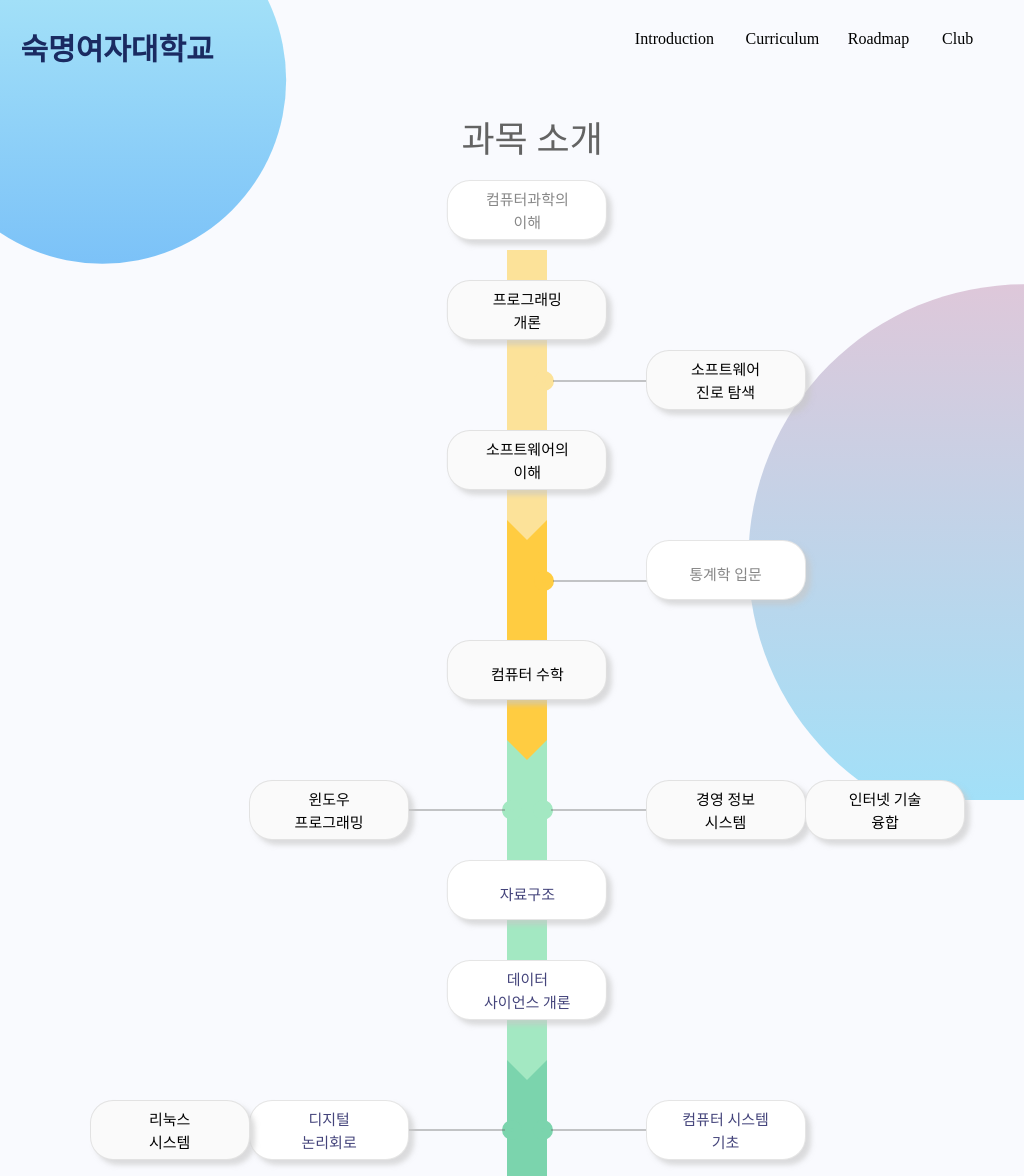
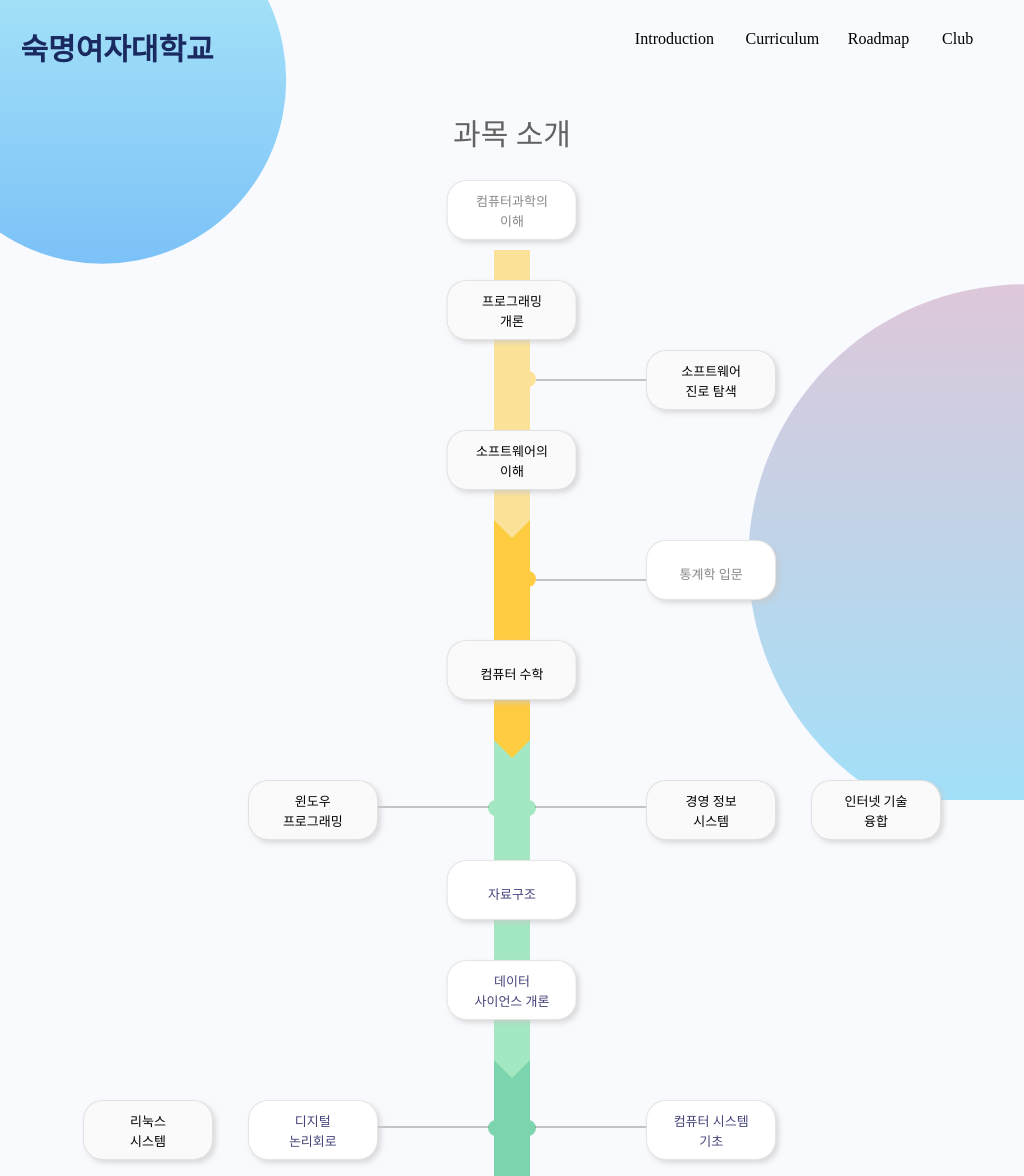
Before and after one commit to yugyeongh/SMSWhomepage, a React (Create React App) app: page /curriculum in a window 1024 px wide. Shown: the top 1176 px of the page. Built offline with nearby package versions, Linux system fonts and the light colour scheme; a web font is replaced by a local one.

Commit message:
curriculum responsive css

```diff
--- a/src/curriculum.css
+++ b/src/curriculum.css
@@ -14,21 +14,19 @@
     position: relative;
     /* border: 1px solid black ; */
     top: 50px;
-    width: 89%;
+    width: 90%;
     height: 2800px;
-    left: 7%;
+    left: 5%;
     overflow: hidden;
 }
 /* 타이틀 */
 .title-text {
-    width: 150px;
     position: absolute;
     top: 60px;
-    left: 51%;
+    left: 50%;
     transform: translateX(-50%);
     color: #636363;
-    font-family: Roboto;
-    font-weight: Regular;
+    font-weight: 500;
     font-size: 36px;
 }
 
@@ -44,20 +42,20 @@
 }
 
 .cs-subject{
-    width: 35%;
+    width: 30%;
     height: 2500px;
     position: absolute;
     top: 100px;
-    left: 2%;
+    left: 10%;
     z-index: 1;
 }
 
 .sw-subject{
-    width: 35%;
+    width: 30%;
     height: 2500px;
     position: absolute;
     top: 100px;
-    left: 63%;
+    left: 60%;
     z-index: 1;
 }
 
@@ -82,12 +80,12 @@
 }
 .box-left{
     position:absolute;
-    left: 25%;
+    left: 30%;
     transform: translateX(-50%);
 }
 .box-right{
     position:absolute;
-    left: 75%;
+    left: 70%;
     transform: translateX(-50%);
 }
 .box-back1 {background: rgba(250,250,250,1); color: black;}
@@ -233,7 +231,7 @@
     opacity: 1;
     position: absolute;
     top: 9px;
-    left: -2%;
+    left: -2.5%;
     border: 1px solid rgba(113, 113, 113, 0.4);
 }
 .sw-line01 {
@@ -241,7 +239,7 @@
     opacity: 1;
     position: absolute;
     top: 9px;
-    left: 12%;
+    left: 12.5%;
     border: 1px solid rgba(113, 113, 113, 0.4);
 }
 .sw-line02 {
@@ -249,7 +247,7 @@
     opacity: 1;
     position: absolute;
     top: 9px;
-    left: 56%;
+    left: 56.5%;
     border: 1px solid rgba(113, 113, 113, 0.4);
 }
 
--- a/src/curriculum.js
+++ b/src/curriculum.js
@@ -2,6 +2,7 @@ import React, { Component } from 'react';
 import MyModal from "./cmodal";
 import ModalPortal from './ModalPortal';
 import './curriculum.css';
+import './curriculumMobile.css';
 
 let modal=[];
 for (var i=0;i<45;i++){
--- /dev/null
+++ b/src/curriculumMobile.css
@@ -0,0 +1,128 @@
+@media screen and (max-width:899.9px){
+    .title-text {font-size: 25px;}
+    .sub_intro_page{
+        width: 100%;
+        height: 2800px;
+        left: 0%;
+        overflow: hidden;
+    }
+    .cs-subject{ width: 40%; left: 0%; }
+    .sw-subject{ width: 40%; left: 60%; }
+
+    .box {
+        width: 120px;
+        box-shadow: 2px 2px 5px rgba(199, 199, 199, 0.632);
+        border-radius: 20px;
+    }
+
+    .box-left{ left:25%}
+    .box-right{ left:75%}
+    .box-text1 { font-size: 13px; padding-top: 23px;}
+    .box-text2 { font-size: 13px; padding-top: 10px; line-height: 1.5em;}
+
+    .lineDown {
+        border-left: 16px solid transparent;
+        border-right: 16px solid transparent;
+        z-index: 100;
+    }
+    .l_1{border: 16px solid #fce299;}
+    .ld1{border-top: 16px solid #fce299;}
+    .l_2{border: 16px solid #ffcc41;}
+    .ld2{border-top: 16px solid #ffcc41;}
+    .l_3{border: 16px solid rgb(163, 232, 194);}
+    .ld3{border-top: 16px solid rgb(163, 232, 194);}
+    .l_4{border: 16px solid rgb(123, 212, 173);}
+    .ld4{border-top: 16px solid rgb(123, 212, 173);}
+    .l_5{border: 16px solid #97ceee;}
+    .ld5{border-top: 16px solid #97ceee;}
+    .l_6{border: 16px solid #63BFF3;}
+    .ld6{border-top: 16px solid #63BFF3;}
+    .l_7{border: 16px solid #6e82cb;}
+    .ld7{border-top: 16px solid #6e82cb;}
+    .l_8{border: 16px solid #445CB4;}
+    .ld8{border-top: 16px solid #445CB4;}
+
+    .line1 { width: 200px;}
+    .line2 { width: 350px;}
+    .line-circle01 { width: 16px; height: 16px; }
+    .line-circle02 { width: 16px; height: 16px; left: 45.9%;}
+    .line-circle03 { width: 16px; height: 16px; left: 54%;}
+
+    .cs-line02 { top: 6px; left: -7.8%; }
+    .sw-line01 {  top: 7.5px; left: 12%;}
+    .sw-line02 {top: 6px; left: 56%;}
+}
+@media screen and (max-width:1200px) and (min-width:900px){
+    .title-text {
+        top: 60px;
+        font-size: 30px;
+    }
+    .sub_intro_page{
+        width: 100%;
+        height: 2800px;
+        left: 0%;
+        overflow: hidden;
+    }
+    .cs-subject{
+        width: 35%;
+        left: 5%;
+    }
+    .sw-subject{
+        width: 35%;
+        left: 60%;
+    }
+    .box-left{ left:27% }
+    .box-right{ left:73% }
+    .box {
+        width: 130px;
+        box-shadow: 3px 3px 5px rgba(199, 199, 199, 0.632);
+        border-radius: 20px;
+    }
+    .box-text1 { font-size: 13px; padding-top: 23px;}
+    .box-text2 { font-size: 13px; padding-top: 11px; line-height: 1.5em;}
+
+    .lineDown {
+        border-left: 18px solid transparent;
+        border-right: 18px solid transparent;
+        z-index: 100;
+    }
+    .l_1{border: 18px solid #fce299;}
+    .ld1{border-top: 18px solid #fce299;}
+    .l_2{border: 18px solid #ffcc41;}
+    .ld2{border-top: 18px solid #ffcc41;}
+    .l_3{border: 18px solid rgb(163, 232, 194);}
+    .ld3{border-top: 18px solid rgb(163, 232, 194);}
+    .l_4{border: 18px solid rgb(123, 212, 173);}
+    .ld4{border-top: 18px solid rgb(123, 212, 173);}
+    .l_5{border: 18px solid #97ceee;}
+    .ld5{border-top: 18px solid #97ceee;}
+    .l_6{border: 18px solid #63BFF3;}
+    .ld6{border-top: 18px solid #63BFF3;}
+    .l_7{border: 18px solid #6e82cb;}
+    .ld7{border-top: 18px solid #6e82cb;}
+    .l_8{border: 18px solid #445CB4;}
+    .ld8{border-top: 18px solid #445CB4;}
+
+    .line1 { width: 200px;}
+    .line2 { width: 350px;}
+
+    .line-circle01 { width: 16px; height: 16px; }
+    .line-circle02 { width: 16px; height: 16px; left: 45.5%;}
+    .line-circle03 { width: 16px; height: 16px; left: 54.5%;}
+
+    .cs-line02 { top: 6px; left: -8%; }
+    .sw-line01 {  top: 7.5px; left: 12%;}
+    .sw-line02 {top: 6px; left: 56.5%;}
+}
+@media screen and (max-width:1600px) and (min-width:1200px){
+    .cs-subject{
+        width: 40%;
+        left: 0%;
+    }
+    .sw-subject{
+        width: 40%;
+        left: 60%;
+    }
+    .box-left{ left:28%}
+    .box-right{ left:72%}
+}
```
